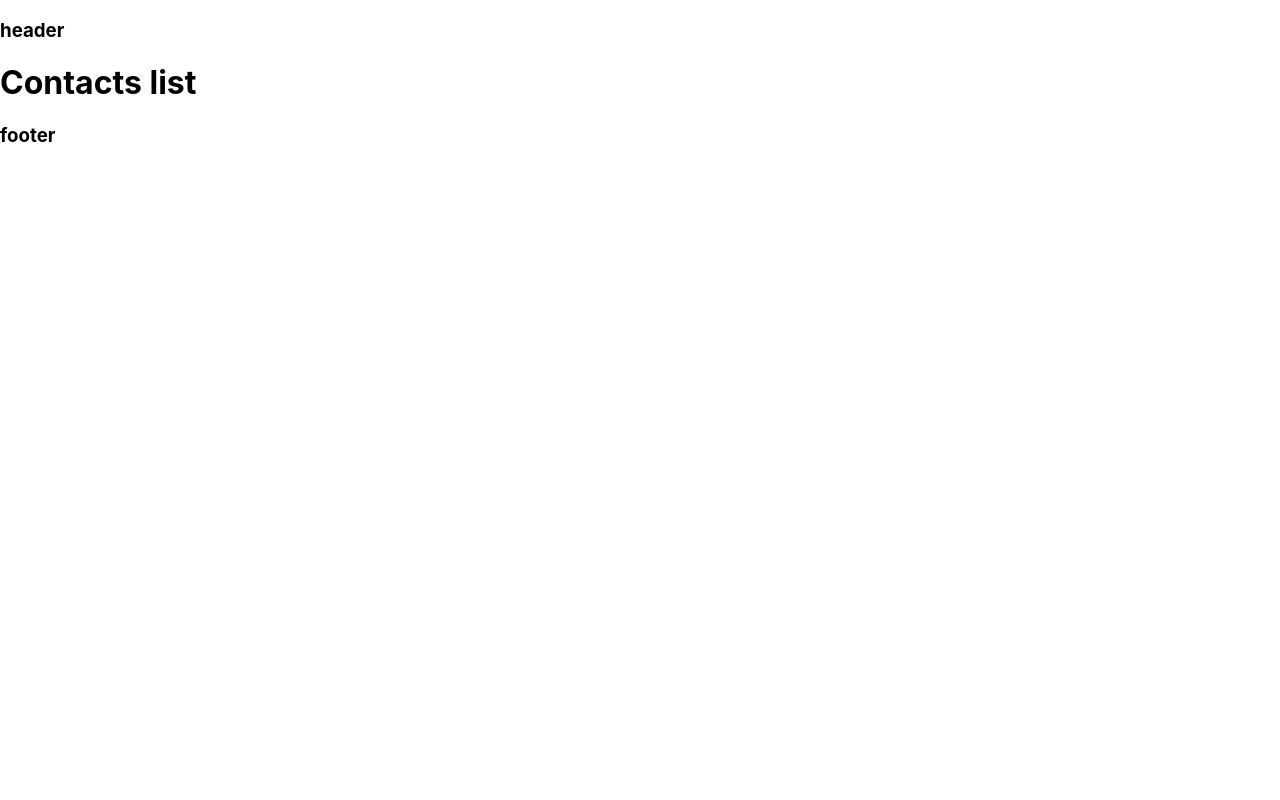
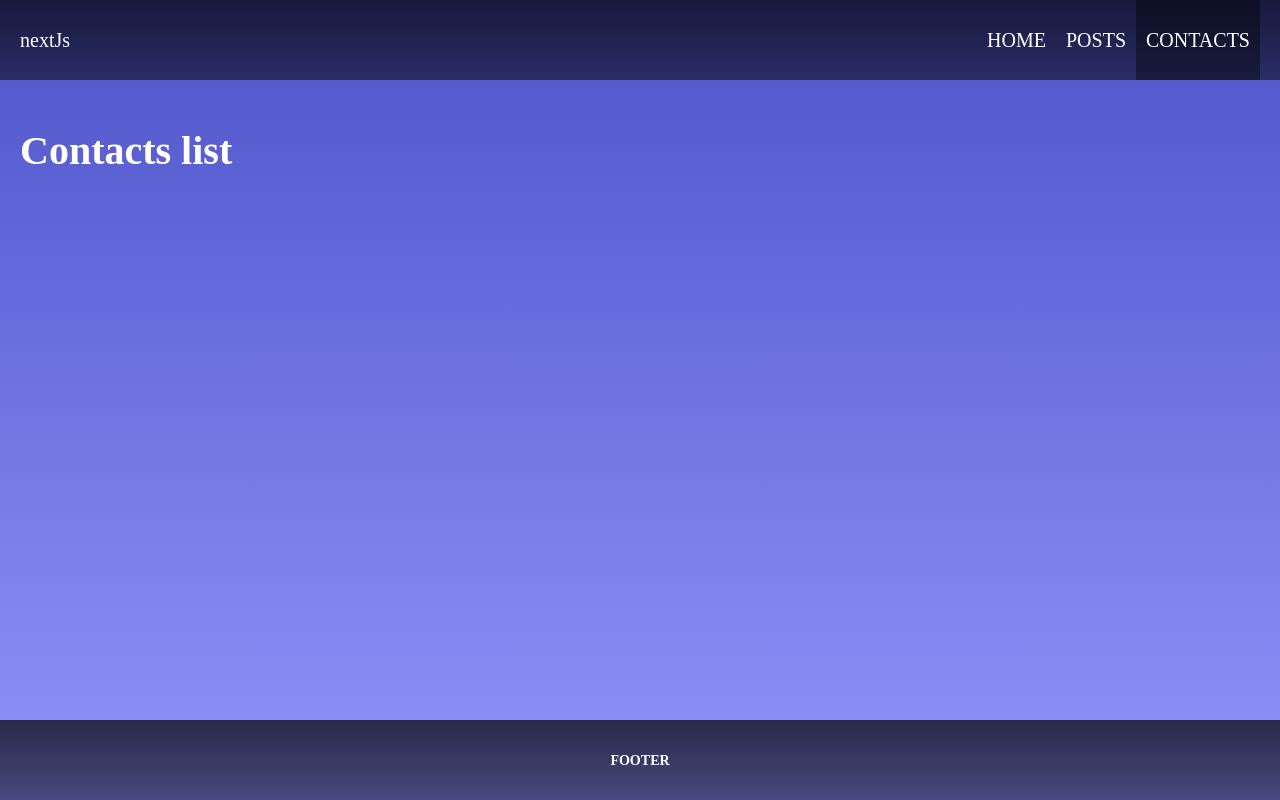
Before and after one commit to ErikHarutyunyan/NextJs, a Next.js app: page /contacts in a window 1280 px wide. Built offline with nearby package versions, Linux system fonts and the light colour scheme.

Commit message:
pages_navig_redirect

```diff
--- a/components/Header.jsx
+++ b/components/Header.jsx
@@ -1,11 +1,12 @@
-import Heading from "./Heading"
+import Heading from "./Heading";
+import Navbar from "./Navbar";
 
 const Header = () => {
   return (
     <header>
-        <Heading tag="h3" text="header"/>
+      <Navbar />
     </header>
-  )
-}
+  );
+};
 
-export default Header
+export default Header;
--- /dev/null
+++ b/components/Navbar.jsx
@@ -0,0 +1,31 @@
+import { useRouter } from "next/router";
+import Link from "next/link";
+import styles from "../styles/Navbar.module.scss";
+
+const navigation = [
+  { id: 1, title: "Home", path: "/" },
+  { id: 2, title: "Posts", path: "/posts" },
+  { id: 3, title: "Contacts", path: "/contacts" },
+];
+
+const Navbar = () => {
+  const { pathname } = useRouter();
+  return (
+    <nav className={styles.nav}>
+      <div className={styles.loga}>nextJs</div>
+      <div className={styles.links}>
+        {navigation.map(({ id, title, path }) => {
+          return (
+            <Link key={id} href={path}>
+              <a className={pathname === path ? styles.active : null}>
+                {title}
+              </a>
+            </Link>
+          );
+        })}
+      </div>
+    </nav>
+  );
+};
+
+export default Navbar;
--- /dev/null
+++ b/styles/Navbar.module.scss
@@ -0,0 +1,26 @@
+.nav {
+    width: 100%;
+    height: 100%;
+    display: flex;
+    justify-content: space-between;
+    align-items: center;
+
+    .links {
+      height: 100%;
+    }
+
+    a {
+      height: 100%;
+      display: inline-flex;
+      align-items: center;
+      padding: 0 10px;
+      text-transform: uppercase;
+      color: #fff;
+      text-decoration: none;
+
+      &.active,
+      &:hover {
+        background-color: rgba(0, 0, 0, 0.4);
+      }
+    }
+  }
--- a/styles/globals.scss
+++ b/styles/globals.scss
@@ -2,15 +2,50 @@
 body {
   padding: 0;
   margin: 0;
-  font-family: -apple-system, BlinkMacSystemFont, Segoe UI, Roboto, Oxygen,
-    Ubuntu, Cantarell, Fira Sans, Droid Sans, Helvetica Neue, sans-serif;
 }
 
-a {
-  color: inherit;
-  text-decoration: none;
+body {
+  background: linear-gradient(to bottom, #4e54c8, #8f94fb);
+  color: #fff;
+  font-size: 20px;
 }
 
-* {
-  box-sizing: border-box;
+#__next {
+  min-height: 100vh;
+  display: grid;
+  grid-auto-rows: auto 1fr auto;
 }
+
+main {
+  padding: 20px;
+}
+
+header,
+footer {
+  min-height: 80px;
+}
+
+header {
+  background-image: linear-gradient(
+    to bottom,
+    rgba(0, 0, 0, 0.7),
+    rgba(0, 0, 0, 0.5)
+  );
+  display: flex;
+  align-items: center;
+  padding: 0 20px;
+}
+
+footer {
+  background-image: linear-gradient(
+    to bottom,
+    rgba(0, 0, 0, 0.7),
+    rgba(0, 0, 0, 0.5)
+  );
+  text-align: center;
+  font-size: 12px;
+  display: flex;
+  justify-content: center;
+  align-items: center;
+  text-transform: uppercase;
+}
```
Also changed, not shown: pages/404.jsx (+15 -6 lines), styles/404.module.scss (added, +7 -0 lines).
